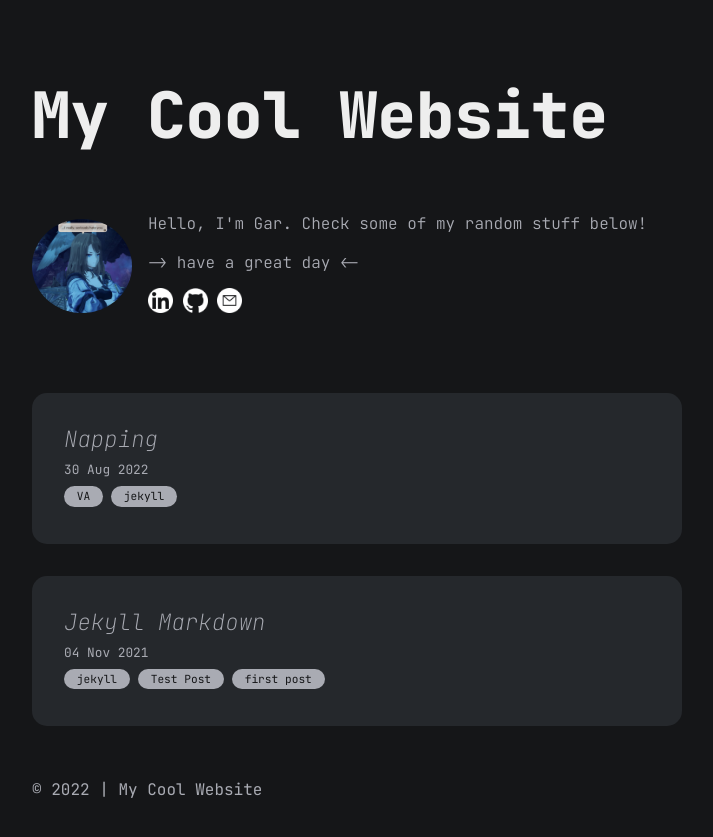
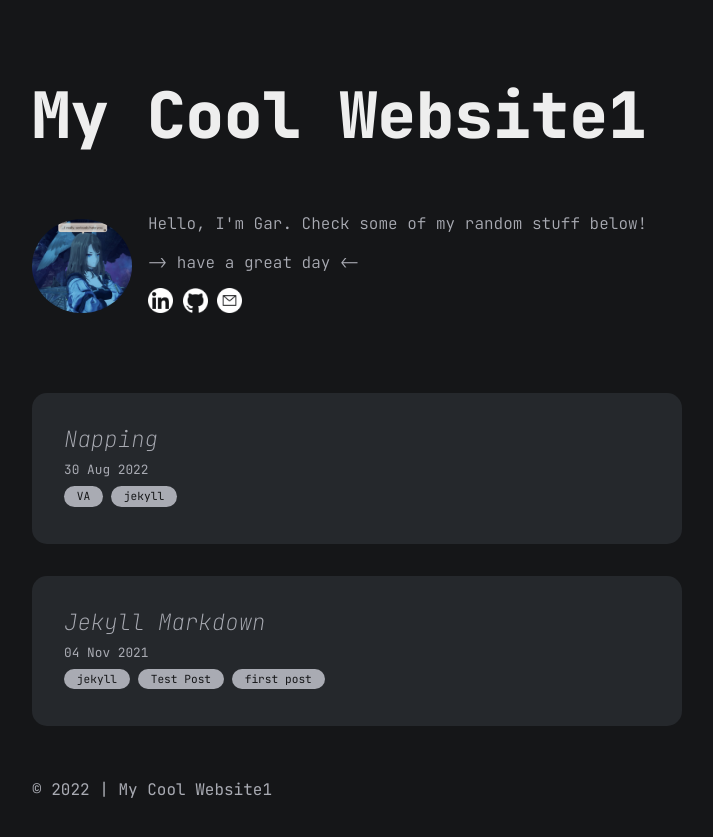
Before and after one commit to who-9/blog, a Jekyll site: the page built from index.md, in a window 1280 px wide. Shown: the top 837 px of the page, without its empty margins (283-996 px from the left). Built offline with Jekyll 4.4.1, drawn with Linux system fonts in a browser that asks for light colours.

Commit message:
Update _config.yml

```diff
--- a/_config.yml
+++ b/_config.yml
@@ -1,4 +1,4 @@
-title: My Cool Website
+title: My Cool Website1
 markdown: kramdown
 url: ""
 baseurl: "/blog"
```
